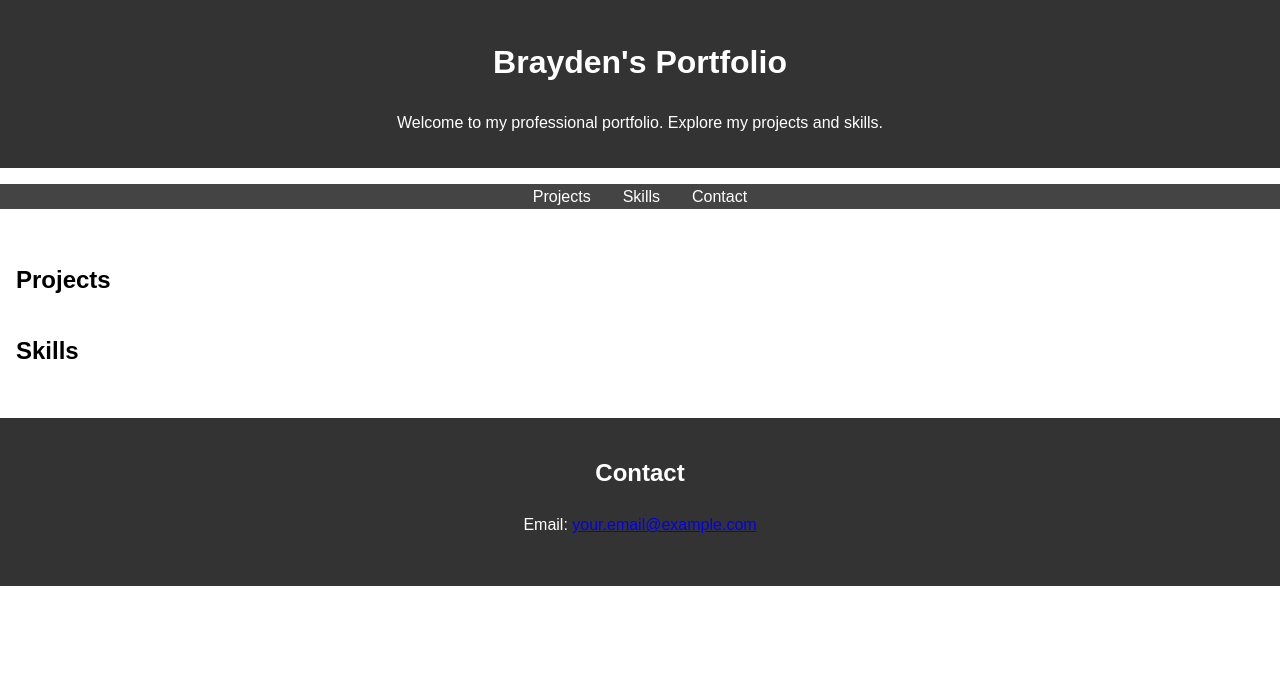
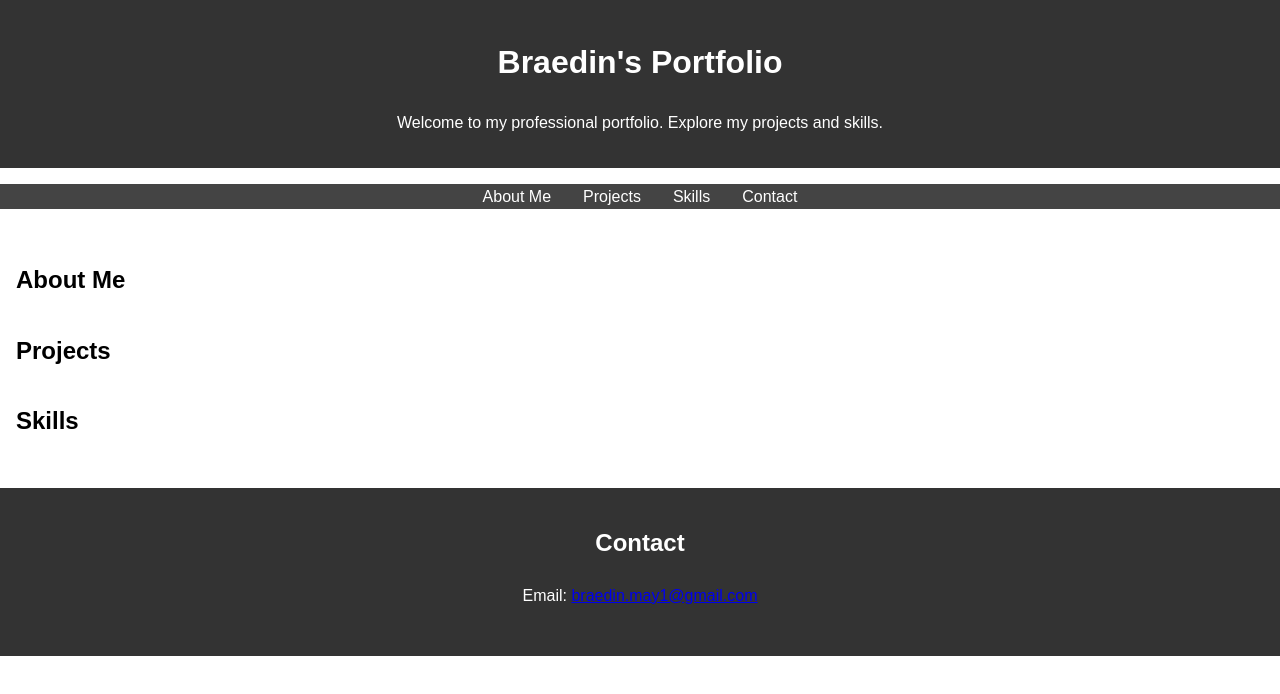
Before and after one commit to BraedinM/BraedinM.github.io, a plain HTML site: page index.html in a window 1280 px wide. Drawn offline with Linux system fonts and the light colour scheme.

Commit message:
added about me section and spelling fix

```diff
--- a/index.html
+++ b/index.html
@@ -3,35 +3,40 @@
 <head>
     <meta charset="UTF-8">
     <meta name="viewport" content="width=device-width, initial-scale=1.0">
-    <title>Brayden's Portfolio</title>
+    <title>Braedin's Portfolio</title>
     <link rel="stylesheet" href="style.css">
 </head>
 <body>
     <header>
-        <h1>Brayden's Portfolio</h1>
+        <h1>Braedin's Portfolio</h1>
         <p>Welcome to my professional portfolio. Explore my projects and skills.</p>
     </header>
     <nav>
         <ul>
+            <li><a href="#about">About Me</a></li>
             <li><a href="#projects">Projects</a></li>
             <li><a href="#skills">Skills</a></li>
             <li><a href="#contact">Contact</a></li>
         </ul>
     </nav>
     <main>
+        <section id="about">
+            <h2>About Me</h2>
+            <!-- Talk about myself -->
+        </section>
         <section id="projects">
             <h2>Projects</h2>
-            <!-- Add your projects here -->
+            <!-- Add my projects here -->
         </section>
         <section id="skills">
             <h2>Skills</h2>
-            <!-- List your skills here -->
+            <!-- List my skills here -->
         </section>
     </main>
     <footer>
         <section id="contact">
             <h2>Contact</h2>
-            <p>Email: <a href="mailto:your.email@example.com">your.email@example.com</a></p>
+            <p>Email: <a href="mailto:your.email@example.com">braedin.may1@gmail.com</a></p>
         </section>
     </footer>
     <script src="scripts.js"></script>
```
